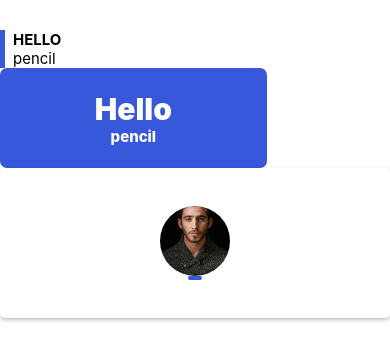
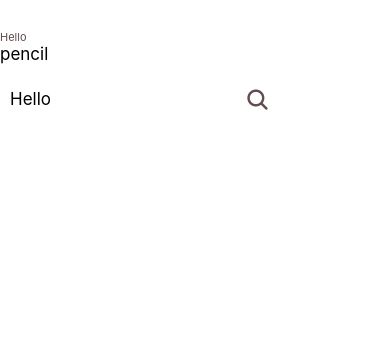
Before and after one commit to WhereTechnicalTeam/FeltpMobile, a React Native app: screen / in a window 390 px wide. Shown: the top 360 px of the page. Built offline with nearby package versions, Linux system fonts and the light colour scheme.

Commit message:
added profile text and search bar components

```diff
--- a/App.js
+++ b/App.js
@@ -6,9 +6,8 @@
  * @flow strict-local
  */
 
-import MemberCardComponent from '@components/member-card/MemberCardComponent';
-import NewsPreviewComponent from '@components/news-preview/NewsPreviewComponent';
-import SummaryCardComponent from '@components/summary-card/SummaryCardComponent';
+import ProfileTextComponent from '@components/profile-text/ProfileTextComponent';
+import SearchBarComponent from '@components/search-bar/SearchBarComponent';
 import React from 'react';
 import {
   SafeAreaView,
@@ -20,9 +19,8 @@ const App = () => {
 
   return (
     <SafeAreaView style={styles.container}>
-      <NewsPreviewComponent title="Hello" summary="pencil"/>
-      <SummaryCardComponent mainText="Hello" subText="pencil"/>
-      <MemberCardComponent {...{route: {params: {member: {}}}}}/>
+      <ProfileTextComponent label="Hello" text="pencil"/>
+      <SearchBarComponent placeholder="Hello" />
     </SafeAreaView>
   );
 };
--- /dev/null
+++ b/src/components/profile-text/ProfileTextComponent.js
@@ -0,0 +1,35 @@
+import React from 'react';
+import { StyleSheet, Text, View } from 'react-native';
+import { colors } from '@theme/colors';
+
+const ProfileTextComponent = (props) => {
+    const {label, text} = props;
+
+    return (
+        <View style={styles.profileTextContainer}>
+            <View style={styles.profileTextView}>
+                <Text style={styles.profileLabel}>{label}</Text>
+                <Text style={styles.profileText}>{text}</Text>
+            </View>
+        </View>
+    );
+}
+
+export default ProfileTextComponent;
+
+const styles = StyleSheet.create({
+    profileTextContainer: {
+        width: '100%',
+        marginBottom: 10
+    },
+    profileTextView: {
+        justifyContent: 'space-between'
+    },
+    profileLabel: {
+        fontSize: 11,
+        color: colors.secondaryBlack,
+    },
+    profileText: {
+        fontSize: 17
+    }
+});
--- /dev/null
+++ b/src/components/search-bar/SearchBarComponent.js
@@ -0,0 +1,37 @@
+import React from 'react';
+import { StyleSheet, TextInput, View } from 'react-native';
+import Icon from 'react-native-vector-icons/Ionicons';
+import { colors } from '@theme/colors';
+
+const SearchBarComponent = (props) => {
+    const {placeholder, handleChange, value, searchContainerStyle} = props;
+
+    return (
+        <View style={[styles.searchBarContainer, searchContainerStyle]}>
+            <TextInput placeholder={placeholder} onChangeText={handleChange} value={value} style={styles.textInput}/>
+            <Icon size={25} color={colors.secondaryBlack} name="search"/>
+        </View>
+    )
+}
+
+export default SearchBarComponent;
+
+const styles = StyleSheet.create({
+    searchBarContainer: {
+        backgroundColor: colors.white,
+        borderRadius: 5,
+        height: 50,
+        flexDirection: 'row',
+        alignItems: 'center',
+        paddingHorizontal: 10,
+        justifyContent: 'space-between',
+        width: '100%',
+        maxWidth: 280,
+    },
+    textInput: {
+        fontSize: 17,
+        marginRight: 5,
+        width: '90%',
+        height: '100%',
+    }
+});
```
